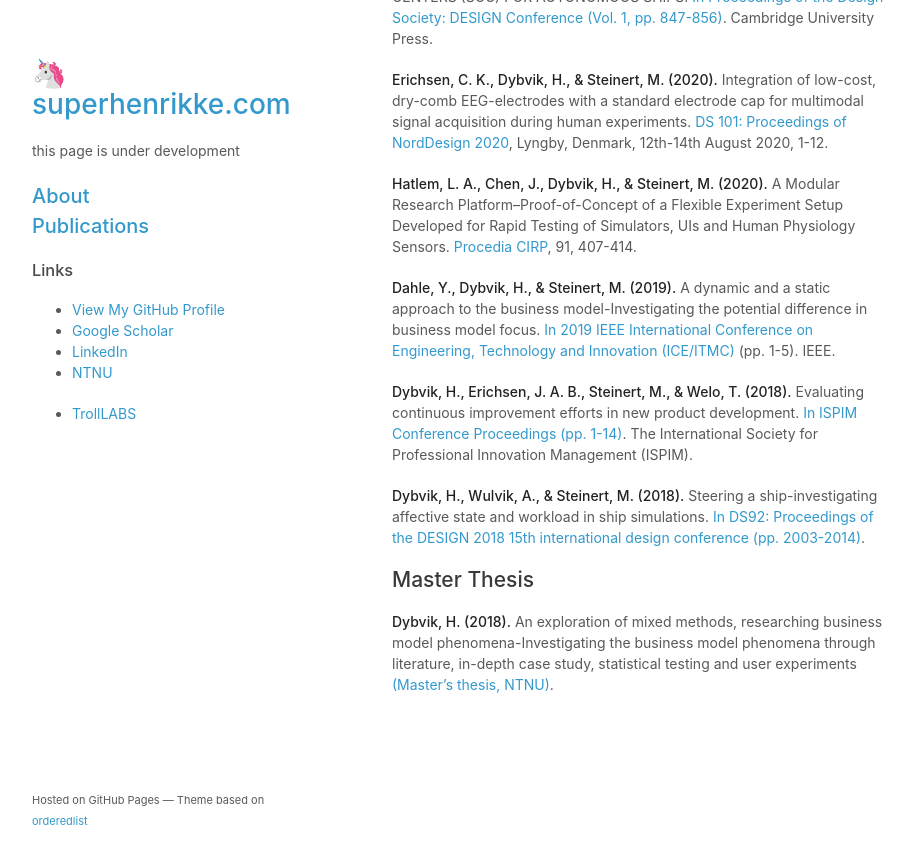
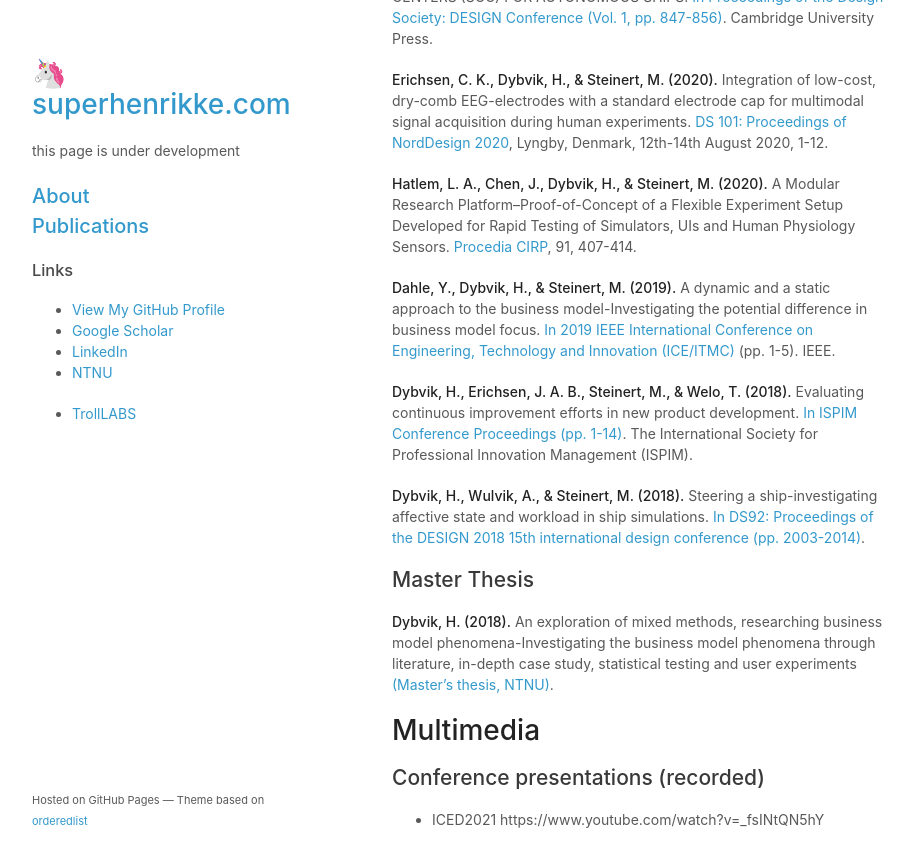
Before and after one commit to superhenrikke/superhenrikke.github.io, a Jekyll site: the page built from publications.md, in a window 1280 px wide and 900 px high, scrolled down 813 px. Shown: the top 867 px of the window, without its empty margins (178-1092 px from the left). Built offline with Jekyll 4.4.1, drawn with Linux system fonts in a browser that asks for light colours; our own code applies the rules of GitHub Pages for plain Markdown files; a script that is not in the unit is left out.

Commit message:
Update publications.md

```diff
--- a/publications.md
+++ b/publications.md
@@ -29,3 +29,10 @@
 
 ## Master Thesis
 **Dybvik, H. (2018).** An exploration of mixed methods, researching business model phenomena-Investigating the business model phenomena through literature, in-depth case study, statistical testing and user experiments [(Master's thesis, NTNU)](http://hdl.handle.net/11250/2573227).
+
+
+
+# Multimedia
+
+## Conference presentations (recorded)
+- ICED2021 https://www.youtube.com/watch?v=_fsINtQN5hY
```
